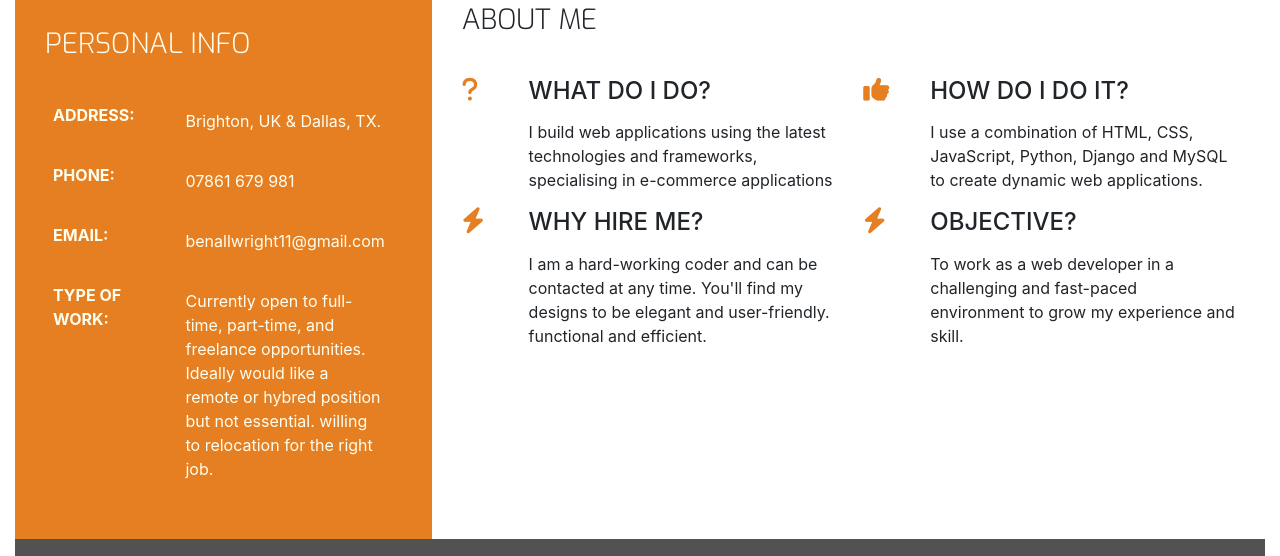
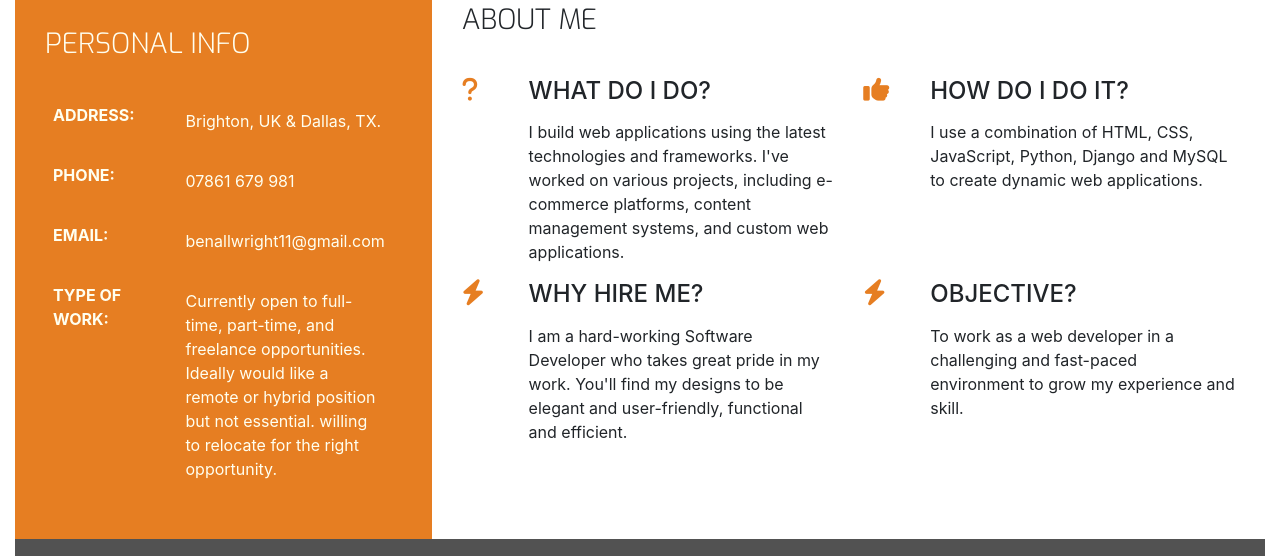
Before and after one commit to Allwrightben/bens-resume, a website: page index.html in a window 1280 px wide. Shown: the part 502-1058 px from the top of the page. Drawn offline with nearby package versions, Linux system fonts and the light colour scheme.

Commit message:
minor text changes and CV update

```diff
--- a/index.html
+++ b/index.html
@@ -56,7 +56,7 @@
                                             class="fa fa-comment-o" aria-hidden="true"></i><span>Contact</span></a>
                                 </li>
                                 <li class="col-4 col-sm-2 list-inline-item ui-menu-color-download menuitem">
-                                    <a href="assets/cv/Ben_Allwright_CV_2024.docx" target="_blank"
+                                    <a href="assets/cv/Ben­_Allwright-CV-260625.docx" target="_blank"
                                         class="hvr-sweep-to-bottom"><i class="fa fa-download"
                                             aria-hidden="true"></i><span>Download CV</span></a>
                                 </li>
@@ -123,8 +123,8 @@
                             <div class="value">
                                 <p>
                                     Currently open to full-time, part-time, and freelance opportunities.
-                                    Ideally would like a remote or hybred position but not essential.
-                                    willing to relocation for the right job.
+                                    Ideally would like a remote or hybrid position but not essential.
+                                    willing to relocate for the right opportunity.
                                 </p>
                             </div>
                         </div>
@@ -145,8 +145,9 @@
                                     <div class="col-10">
                                         <h4 class="three-reasons-heading uppercase">What do I do?</h4>
                                         <p class="three-reasons">
-                                            I build web applications using the latest technologies and frameworks,
-                                            specialising in e-commerce applications
+                                            I build web applications using the latest technologies and frameworks. I've
+                                            worked on various projects, including e-commerce platforms, content management
+                                            systems, and custom web applications.
                                         </p>
                                     </div>
                                 </div>
@@ -175,8 +176,8 @@
                                     <div class="col-10">
                                         <h4 class="three-reasons-heading uppercase">Why Hire me?</h4>
                                         <p class="three-reasons">
-                                            I am a hard-working coder and can be contacted at any time. You'll find
-                                            my designs to be elegant and user-friendly. functional and efficient.
+                                            I am a hard-working Software Developer who takes great pride in my work. You'll find
+                                            my designs to be elegant and user-friendly, functional and efficient.
                                         </p>
                                     </div>
                                 </div>
@@ -213,7 +214,7 @@
                     <h5 class="uppercase general-sub">Download</h5>
                     <p class="inline-block">
                         Need a printable version of my CV? Download it here.
-                        <a href="assets/cv/Ben Allwright CV v3.docx" target="_blank" class="cv-pdf">
+                        <a href="assets/cv/Ben­_Allwright-CV-260625.docx" target="_blank" class="cv-pdf">
                             <i class="fa fa-download" aria-hidden="true"></i>
                             <span class="sr-only">Download link</span>
                         </a>
```
Also changed, not shown: contact.html (+2 -2 lines), github.html (+2 -2 lines), interests.html (+2 -2 lines), resume.html (+2 -2 lines), 2 other files.
